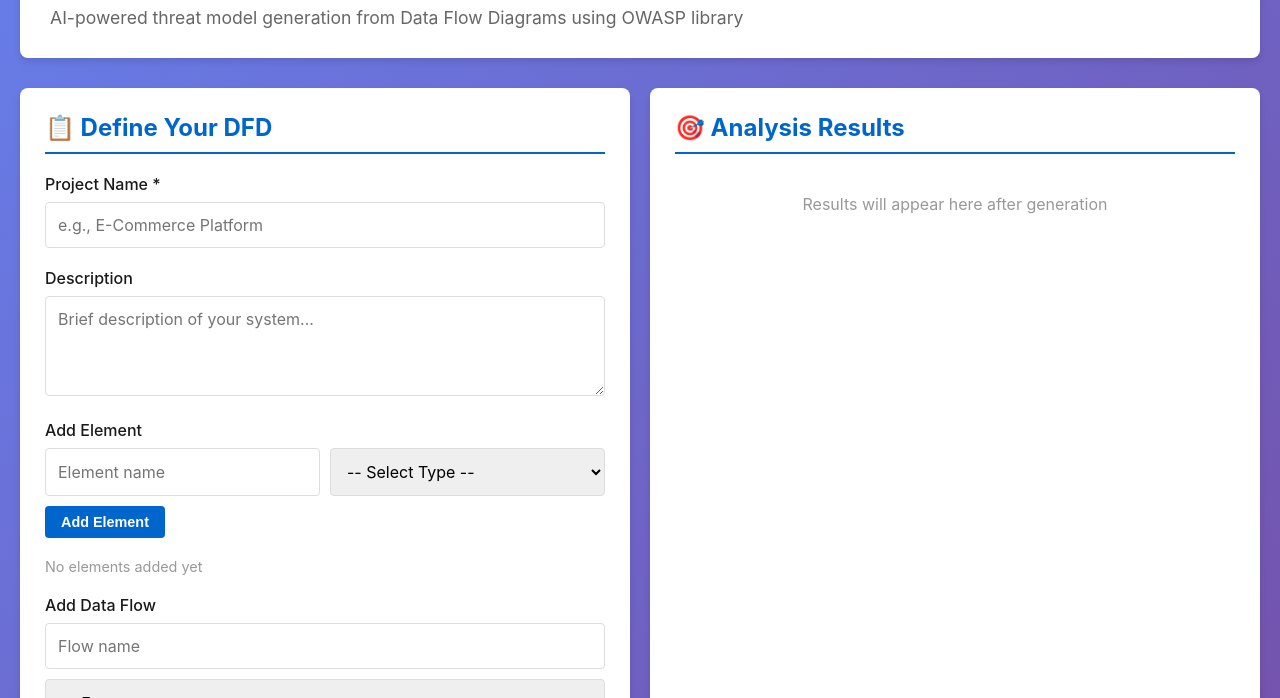
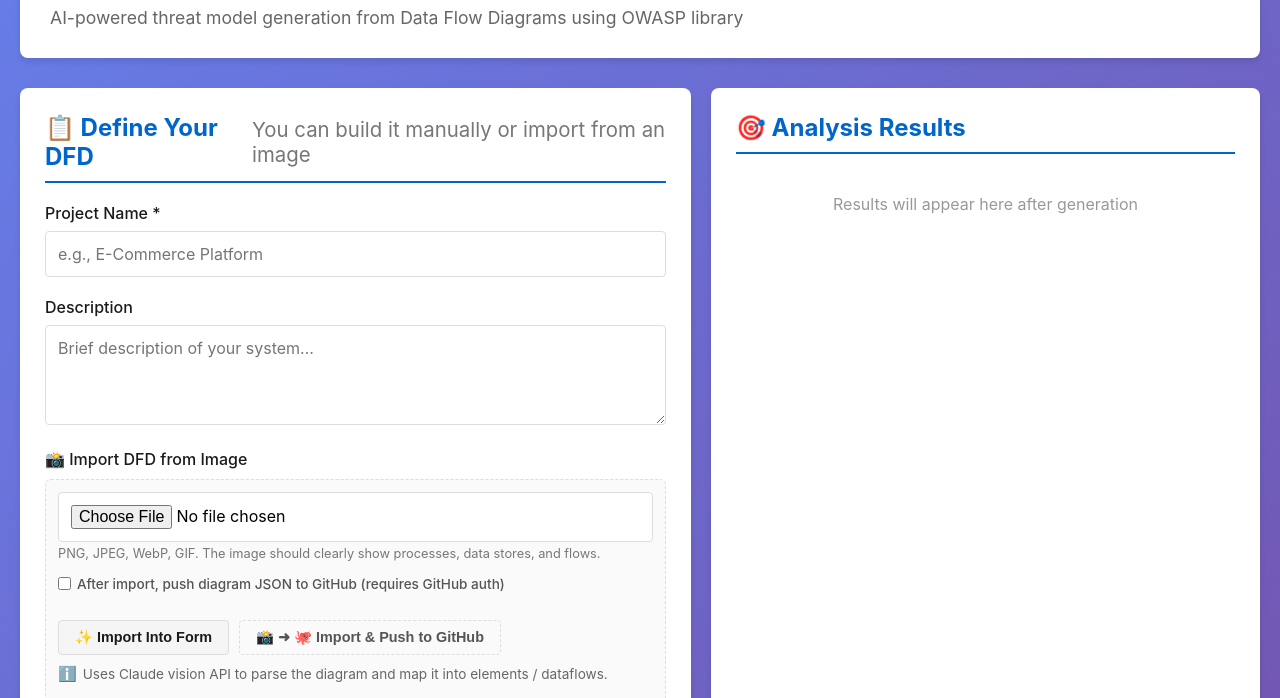
Before and after one commit to islamoc/dfd-threat-model-generator, a website: page public/index.html in a window 1280 px wide. Shown: the part 102-800 px from the top of the page. Drawn offline with Linux system fonts and the light colour scheme.

Commit message:
Add DFD import-from-image controls to UI

```diff
--- a/public/index.html
+++ b/public/index.html
@@ -56,7 +56,7 @@
 
     .main-grid {
       display: grid;
-      grid-template-columns: 1fr 1fr;
+      grid-template-columns: 1.1fr 0.9fr;
       gap: 20px;
       margin-bottom: 20px;
     }
@@ -79,6 +79,16 @@
       margin-bottom: 20px;
       border-bottom: 2px solid var(--primary);
       padding-bottom: 10px;
+      display: flex;
+      justify-content: space-between;
+      align-items: center;
+      gap: 10px;
+    }
+
+    .card h2 span.section-hint {
+      color: #777;
+      font-size: 0.85em;
+      font-weight: 400;
     }
 
     .form-group {
@@ -94,7 +104,8 @@
 
     input[type="text"],
     textarea,
-    select {
+    select,
+    input[type="file"] {
       width: 100%;
       padding: 12px;
       border: 1px solid var(--border);
@@ -102,11 +113,13 @@
       font-family: inherit;
       font-size: 1em;
       transition: border-color 0.3s;
+      background-color: #fff;
     }
 
     input[type="text"]:focus,
     textarea:focus,
-    select:focus {
+    select:focus,
+    input[type="file"]:focus {
       outline: none;
       border-color: var(--primary);
       box-shadow: 0 0 0 3px var(--primary-light);
@@ -119,6 +132,7 @@
 
     .button-group {
       display: flex;
+      flex-wrap: wrap;
       gap: 10px;
       margin-top: 20px;
     }
@@ -131,6 +145,10 @@
       cursor: pointer;
       font-weight: 600;
       transition: all 0.3s;
+      display: inline-flex;
+      align-items: center;
+      justify-content: center;
+      gap: 6px;
     }
 
     .btn-primary {
@@ -157,6 +175,18 @@
     .btn-small {
       padding: 8px 16px;
       font-size: 0.9em;
+    }
+
+    .btn-ghost {
+      background: transparent;
+      border: 1px dashed var(--border);
+      color: #555;
+    }
+
+    .btn-ghost:hover {
+      background: var(--primary-light);
+      border-style: solid;
+      color: var(--primary-dark);
     }
 
     .results-section {
@@ -376,11 +406,20 @@
       margin-bottom: 20px;
     }
 
+    .info-inline {
+      display: inline-flex;
+      align-items: center;
+      gap: 6px;
+      font-size: 0.85em;
+      color: #666;
+    }
+
     .tabs {
       display: flex;
       gap: 0;
       border-bottom: 2px solid var(--border);
       margin-bottom: 20px;
+      flex-wrap: wrap;
     }
 
     .tab-button {
@@ -409,6 +448,7 @@
 
     .export-options {
       display: flex;
+      flex-wrap: wrap;
       gap: 10px;
       margin-top: 20px;
     }
@@ -419,6 +459,41 @@
       border-radius: 3px;
       font-family: 'Monaco', 'Menlo', monospace;
       font-size: 0.9em;
+    }
+
+    .import-grid {
+      display: grid;
+      grid-template-columns: 1fr;
+      gap: 12px;
+      margin-top: 10px;
+      padding: 12px;
+      border-radius: 6px;
+      background: #fafafa;
+      border: 1px dashed var(--border);
+    }
+
+    .import-grid small {
+      font-size: 0.8em;
+      color: #777;
+    }
+
+    .import-actions {
+      display: flex;
+      flex-wrap: wrap;
+      gap: 10px;
+      margin-top: 8px;
+    }
+
+    .pill-label {
+      display: inline-flex;
+      align-items: center;
+      gap: 6px;
+      font-size: 0.85em;
+      color: #555;
+    }
+
+    .pill-label input[type="checkbox"] {
+      width: auto;
     }
   </style>
 </head>
@@ -432,7 +507,10 @@
     <div class="main-grid">
       <!-- DFD Input Section -->
       <div class="card">
-        <h2>📋 Define Your DFD</h2>
+        <h2>
+          <span>📋 Define Your DFD</span>
+          <span class="section-hint">You can build it manually or import from an image</span>
+        </h2>
 
         <div class="form-group">
           <label>Project Name *</label>
@@ -444,8 +522,34 @@
           <textarea id="dfdDescription" placeholder="Brief description of your system..."></textarea>
         </div>
 
+        <!-- Import from Image -->
         <div class="form-group">
-          <label>Add Element</label>
+          <label>📸 Import DFD from Image</label>
+          <div class="import-grid">
+            <div>
+              <input type="file" id="dfdImageInput" accept="image/*">
+              <small>PNG, JPEG, WebP, GIF. The image should clearly show processes, data stores, and flows.</small>
+            </div>
+            <div>
+              <label class="pill-label">
+                <input type="checkbox" id="autoPushCheckbox">
+                <span>After import, push diagram JSON to GitHub (requires GitHub auth)</span>
+              </label>
+            </div>
+            <div class="import-actions">
+              <button class="btn-secondary btn-small" onclick="importDFDFromImage()">✨ Import Into Form</button>
+              <button class="btn-ghost btn-small" onclick="importAndPushDFDFromImage()">📸 ➜ 🐙 Import &amp; Push to GitHub</button>
+              <span class="info-inline">
+                <span style="font-size: 1.1em;">ℹ️</span>
+                <span>Uses Claude vision API to parse the diagram and map it into elements / dataflows.</span>
+              </span>
+            </div>
+            <div id="imageImportStatus"></div>
+          </div>
+        </div>
+
+        <div class="form-group">
+          <label>Manually Add Element</label>
           <div style="display: grid; grid-template-columns: 1fr 1fr; gap: 10px;">
             <input type="text" id="elementName" placeholder="Element name">
             <select id="elementType">
@@ -459,12 +563,12 @@
           <button class="btn-primary btn-small" style="margin-top: 10px;" onclick="addElement()">Add Element</button>
         </div>
 
-        <div id="elementsList" style="margin-top: 20px; max-height: 300px; overflow-y: auto;">
+        <div id="elementsList" style="margin-top: 20px; max-height: 260px; overflow-y: auto;">
           <p style="color: #999; font-size: 0.9em;">No elements added yet</p>
         </div>
 
         <div class="form-group" style="margin-top: 20px;">
-          <label>Add Data Flow</label>
+          <label>Manually Add Data Flow</label>
           <div style="display: grid; gap: 10px;">
             <input type="text" id="dataflowName" placeholder="Flow name">
             <select id="dataflowFrom">
@@ -474,15 +578,15 @@
               <option value="">-- To --</option>
             </select>
             <input type="text" id="dataflowProtocol" placeholder="Protocol (HTTP, HTTPS, etc.)">
-            <label style="display: flex; align-items: center; margin: 0;">
-              <input type="checkbox" id="hasSensitiveData" style="width: auto; margin-right: 10px;">
+            <label style="display: flex; align-items: center; margin: 0; gap: 8px;">
+              <input type="checkbox" id="hasSensitiveData" style="width: auto;">
               <span>Carries Sensitive Data</span>
             </label>
           </div>
           <button class="btn-primary btn-small" style="margin-top: 10px;" onclick="addDataflow()">Add Data Flow</button>
         </div>
 
-        <div id="dataflowsList" style="margin-top: 20px; max-height: 300px; overflow-y: auto;">
+        <div id="dataflowsList" style="margin-top: 20px; max-height: 260px; overflow-y: auto;">
           <p style="color: #999; font-size: 0.9em;">No dataflows added yet</p>
         </div>
 
```
